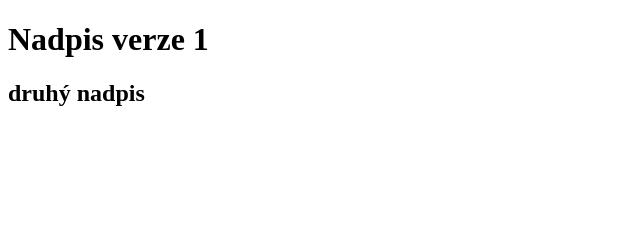
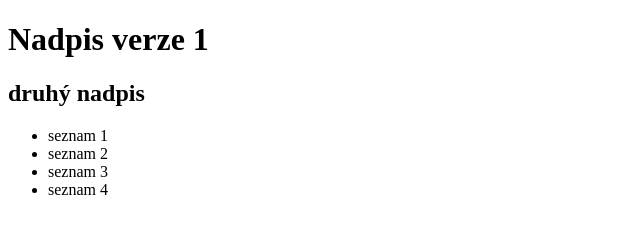
Before and after one commit to chmelaM/testovaci_projekt, a plain HTML site: page index.html in a window 1280 px wide. Shown: the whole page, without its empty margins (0-640 px from the left). Drawn offline with Linux system fonts and the light colour scheme.

Commit message:
přidání seznamu

```diff
--- a/index.html
+++ b/index.html
@@ -10,5 +10,13 @@
 
 <h2>druhý nadpis</h2>
 
+<ul>
+<li>seznam 1</li>
+<li>seznam 2</li>
+<li>seznam 3</li>
+<li>seznam 4</li>
+</li>
+
+
 </body>
 </html>
```
